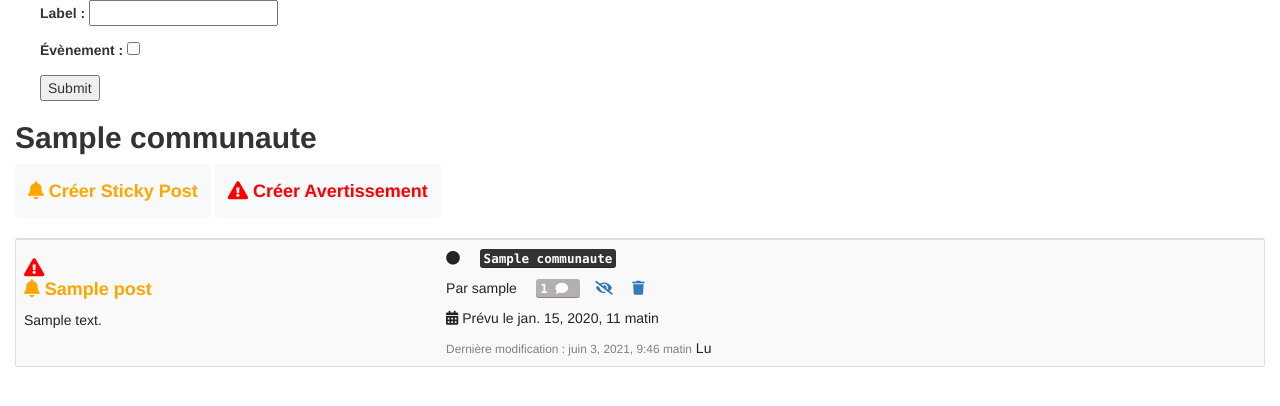
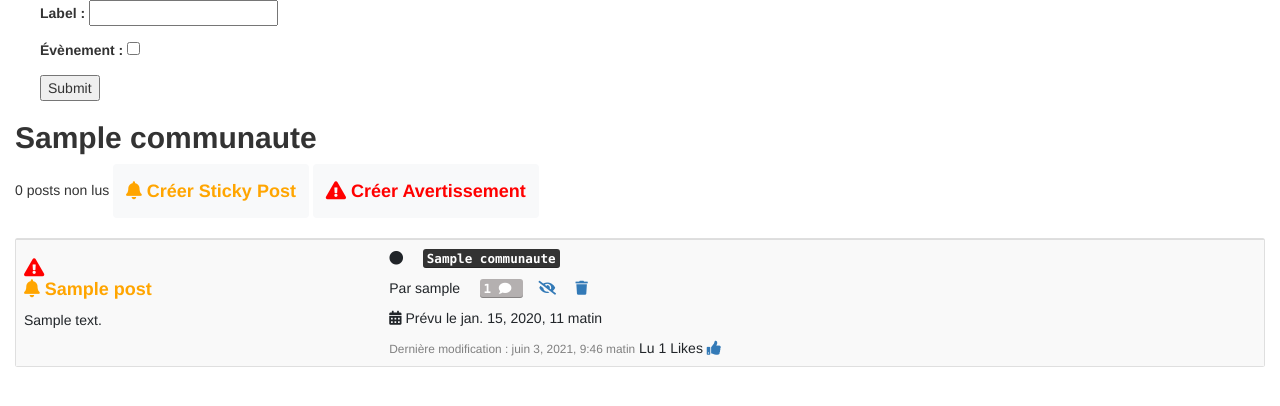
Before and after one commit to Hugo1898/projet, a Django app: page /communitymanager/communaute/1/1/1/ in a window 1280 px wide. Shown: the part 143-549 px from the top of the page. Run offline with Django 3.2, Linux system fonts and the light colour scheme; a user stored in the database is signed in; tables that the repository leaves empty hold one stand-in row (values such as "Sample post"); parts of the project's set-up code (start-up, migrations or seed data) failed here and were passed over; some libraries are stand-ins or nearby versions.

Commit message:
ajout des likes

```diff
--- a/communitymanager/models.py
+++ b/communitymanager/models.py
@@ -45,6 +45,10 @@ class Post(models.Model):
     avertissement = models.BooleanField(default=False)
     lecteurs =models.ManyToManyField(User, related_name="posts")
     lu = models.BooleanField(default=False)
+    likes = models.ManyToManyField(User, related_name='post_like')
+
+    def number_of_likes(self):
+        return self.likes.count()
 
 
     class Meta:
--- a/communitymanager/templates/communitymanager/voir_posts.html
+++ b/communitymanager/templates/communitymanager/voir_posts.html
@@ -17,6 +17,7 @@
 
     <h2>{{ com.nom }}</h2>
 
+    {{ unread_posts }} posts non lus
 
     <!-- Sticky Post pour les Community Managers si la communauté n'est pas suspendue par l'admin
     et est bien ouverte par le community manager -->
@@ -151,6 +152,11 @@
                             Non lu
                         {% endif %}
 
+                        {{ post.number_of_likes }} Likes
+
+                        <a href={% url 'post_like' com.id post.id %} data-toggle="tooltip" title="Like">
+                                    <i class="fa fa-thumbs-up"></i></a>
+
                     </td>
                 </tr>
             {% endfor %}
--- a/communitymanager/urls.py
+++ b/communitymanager/urls.py
@@ -12,6 +12,10 @@ urlpatterns = [
     path('news_feed/', views.news_feed, name='news_feed'),
     path('nouvelle_communaute/', views.nouvelle_communaute, name='nouvelle_communaute'),
     path('', views.communautes, name='home'),
+
+    #Extension 1 - Come
+
+    path('post_like/<int:com_id>/<int:post_id>/', views.post_like, name='post_like'),
 
     #Extention 2 - Antoine
 
--- a/communitymanager/views.py
+++ b/communitymanager/views.py
@@ -73,11 +73,22 @@ def communaute(request, com_id, degre, event):
         counts[post.titre] = Commentaire.objects.filter(post=post).count()
     user = request.user
 
+    #Posts lus ou non lus par l'utilisateur :
+
     for post in posts:
         post.lu = False
         if request.user in post.lecteurs.all():
             post.lu = True
             post.save()
+
+    #Décompte des posts lus par l'utilisateur pour affichage
+
+    unread_posts = 0
+
+    for post in posts:
+        if (request.user in post.lecteurs.all()) is False:
+            unread_posts += 1
+
 
     #Filtrage de l'affichage des posts selon leur priorité et leur statut d'évènement ou non ; fonctionnalité disponible si l'utilisateur est abonné  :
 
@@ -147,7 +158,27 @@ def post(request, post_id):
         coment.user_is_manager = False
         if request.user in coment.post.communaute.managers.all():
             coment.user_is_manager = True
+
     return render(request, 'communitymanager/voir_commentaires.html', locals())
+
+
+@login_required
+def post_like(request, post_id, com_id):
+    post = get_object_or_404(Post, id=post_id)
+
+    if (request.user in post.likes.all()) is False:
+        post.likes.add(request.user)
+        post.save()
+    else:
+        post.likes.remove(request.user)
+        post.save()
+
+    if com_id != 0:
+        com = get_object_or_404(Communaute, id=com_id)
+        return redirect('communaute', com.id, 0, 0)
+    else:
+        return redirect('news_feed')
+
 
 
 @login_required
@@ -216,6 +247,13 @@ def news_feed(request):
     counts = {}
     for post in posts:
         counts[post.titre] = Commentaire.objects.filter(post=post).count()
+
+    for post in posts:
+        post.lu = False
+        if request.user in post.lecteurs.all():
+            post.lu = True
+            post.save()
+
     return render(request, 'communitymanager/news_feed.html', locals())
 
 
```
Also changed, not shown: communitymanager/templates/communitymanager/news_feed.html (+12 -0 lines).
